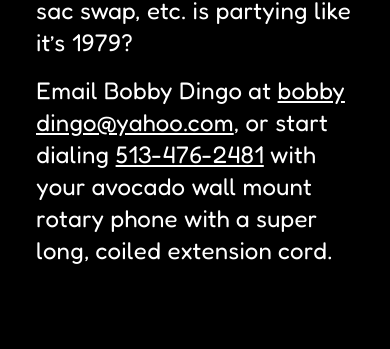
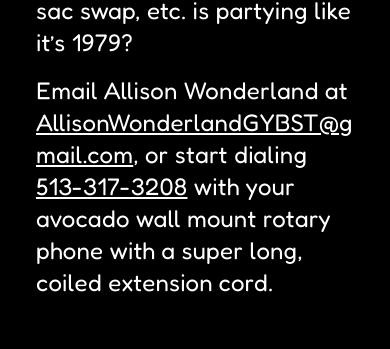
Before and after one commit to derek-perry/geeyourband.com, a Next.js app: page / in a window 390 px wide. Shown: the part 1884-2233 px from the top of the page. Built offline with nearby package versions, Linux system fonts and the light colour scheme; no server answers.

Commit message:
Replace Email and Phone Number
Replaced the email listed on the homepage from bobbydingo@yahoo.com to allisonwonderlandgybst@gmail.com. Replaced the phone number listed on the homepage from 513-476-2481 to 513-317-3208.

```diff
--- a/pages/index.tsx
+++ b/pages/index.tsx
@@ -29,7 +29,7 @@
       <h2 id="contact" className="mt-20 text-4xl font-bold text-lime-400">Book Us For Your Event!</h2>
       <p className="mt-4 text-2xl">Wanna make sure your venue, event, concert, private party, company party, wedding, bar mitzvah, festival, fish-bowl cul-de-sac swap, etc. is partying like it’s 1979?
       </p>
-      <p className="mt-4 text-2xl"> Email Bobby Dingo at <LinkExternal className="break-all" href="mailto:bobbydingo@yahoo.com" title="Email Bobby Dingo at bobbydingo@yahoo.com">bobbydingo@yahoo.com</LinkExternal>, or start dialing <LinkExternal href="tel:513-476-2481" title="Call Bobby Dingo at 513-476-2481">513-476-2481</LinkExternal> with your avocado wall mount rotary phone with a super long, coiled extension cord.
+      <p className="mt-4 text-2xl"> Email Allison Wonderland at <LinkExternal className="break-all" href="mailto:allisonwonderlandgybst@gmail.com" title="Email Allison Wonderland at AllisonWonderlandGYBST@gmail.com">AllisonWonderlandGYBST@gmail.com</LinkExternal>, or start dialing <LinkExternal href="tel:513-317-3208" title="Call Allison Wonderland at 513-317-3208">513-317-3208</LinkExternal> with your avocado wall mount rotary phone with a super long, coiled extension cord.
       </p>
 
       <h2 id="calendar" className="mt-20 text-4xl font-bold text-rose-400">Stay Up-To-Date</h2>
```
